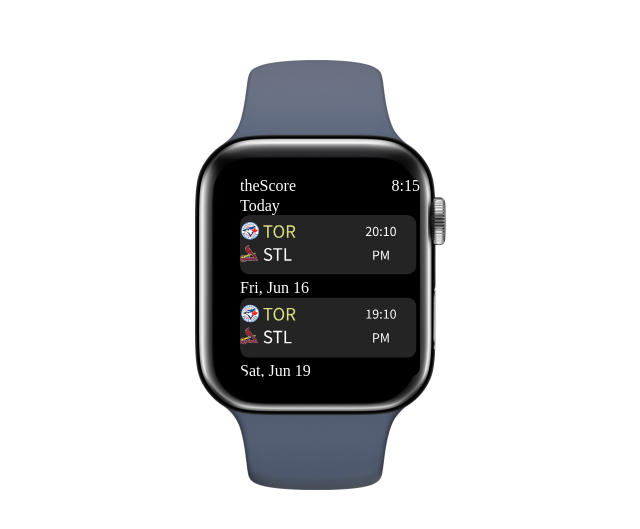
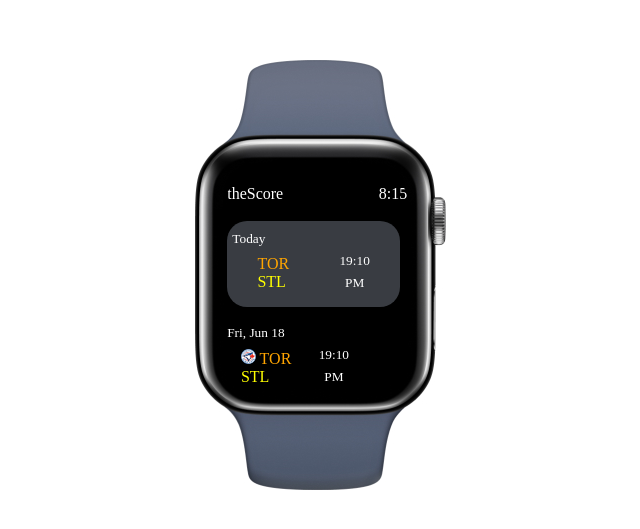
Before and after one commit to vellend/group-project, a plain HTML site: page index.html in a window 1280 px wide. Shown: the part 133-662 px from the top of the page, without its empty margins (328-968 px from the left). Drawn offline with nearby package versions, Linux system fonts and the light colour scheme.

Commit message:
button to div

```diff
--- a/assets/style.css
+++ b/assets/style.css
@@ -27,18 +27,17 @@ img{
 	color: white;
 	z-index: 2;
 	position: absolute;
-	top: 50%;
-	left: 50%;
+	top: 51%;
+	left: 49%;
 	transform: translate(-40%, -45%);
 	background-color: black;
-	width: 12vw;
 	height: 25vh;
 	border-radius: 10px;
-	overflow: hidden;
 	overflow-y: scroll;
 	margin-left: auto;
 	margin-right: auto;
     width:180px;
+    grid-gap: 1em;
 
 }
 
@@ -61,25 +60,65 @@ img{
 	#game1{
 		grid-column: 1/9;
 	grid-row: 2 / span 2;
+	background-color: #393C42;
+	padding: 1vh 0.4vw;
+	border-radius: 20px;
+	width: 120%;
 }
-	#Today{
-margin: 0px;
-/*padding-top: 10px;*/
+	#Today, #Fri, #Sat{
+/*margin-top: 10px;*/
+/*background-color: #393C42;*/
+padding-top: 10px;
 /*padding-left: 10px;*/
 	}
 
 	#game2{
 grid-column: 1/9;
-	grid-row: 8/9;
+	grid-row: 4/6;
 	}
-	#Fri{
-margin: 0px;
-}
+
 
 #game3{
 grid-column: 1/9;
-	grid-row: 9/9;
+	grid-row: 6/9;
 	}
-#Sat{
-	margin: 0px;
+
+.friday {
+	display: flex;
+	justify-content: space-around;
+	margin-bottom: 1vh;
 }
+
+.right {
+	display: flex;
+	flex-direction: column;
+	text-align: center;
+	/*margin-top: 20px;*/
+}
+
+small {
+	margin-top: .75vh;
+}
+
+.icon {
+	max-width: 15px;
+	height: auto;
+}
+
+::-webkit-scrollbar {
+    width: 0px;
+    background: transparent; /* make scrollbar transparent */
+}
+
+.left:nth-of-type(1){
+margin-top: 1vh;
+/*background-color: blue;*/
+}
+
+.left div:nth-of-type(1){
+color: orange;
+}
+
+.left div:nth-of-type(2){
+color: yellow;
+}
--- a/index.html
+++ b/index.html
@@ -19,11 +19,51 @@
 </img>
 
 <div id="game1">
-	<p id="Today">Today</p>
-	<img src="./assets/images/game1.svg">
+	<small id="Today">Today</small>
+	<!-- <img src="./assets/images/game1.svg"> -->
+	<div class="friday">
+		<div class="left">
+			<div>TOR</div>
+			<div>STL</div>
+		</div>
+		<div class="right">
+			<small>19:10</small>
+			<small>PM</small>
+		</div>
+	</div>
 </div>
 
 <div id="game2">
+	<small id="Fri">Fri, Jun 18</small>
+	<!-- <img src="./assets/images/game1.svg"> -->
+	<div class="friday">
+		<div class="left">
+			<div><img class="icon" src="./assets/images/TOR.svg"> TOR</div>
+			<div>STL</div>
+		</div>
+		<div class="right">
+			<small>19:10</small>
+			<small>PM</small>
+		</div>
+	</div>
+</div>
+
+<div id="game3">
+	<small id="Sat">Sat, Jun 19</small>
+	<!-- <img src="./assets/images/game1.svg"> -->
+	<div class="friday">
+		<div class="left">
+			<div>TOR</div>
+			<div>STL</div>
+		</div>
+		<div class="right">
+			<small>19:10</small>
+			<small>PM</small>
+		</div>
+	</div>
+</div>
+
+<!-- <div id="game2">
 <p id="Fri">Fri, Jun 16</p>
 <img src="./assets/images/game2.svg">
 </div>
@@ -31,7 +71,7 @@
 <div id="game3">
 <p id="Sat">Sat, Jun 19</p>
 <img src="./assets/images/game3.svg">
-</div>
+</div> -->
 
 </div>
 <script src="./assets/main.js"></script>
```
Also changed, not shown: assets/images/STL.svg (added), assets/images/TOR.svg (added).
